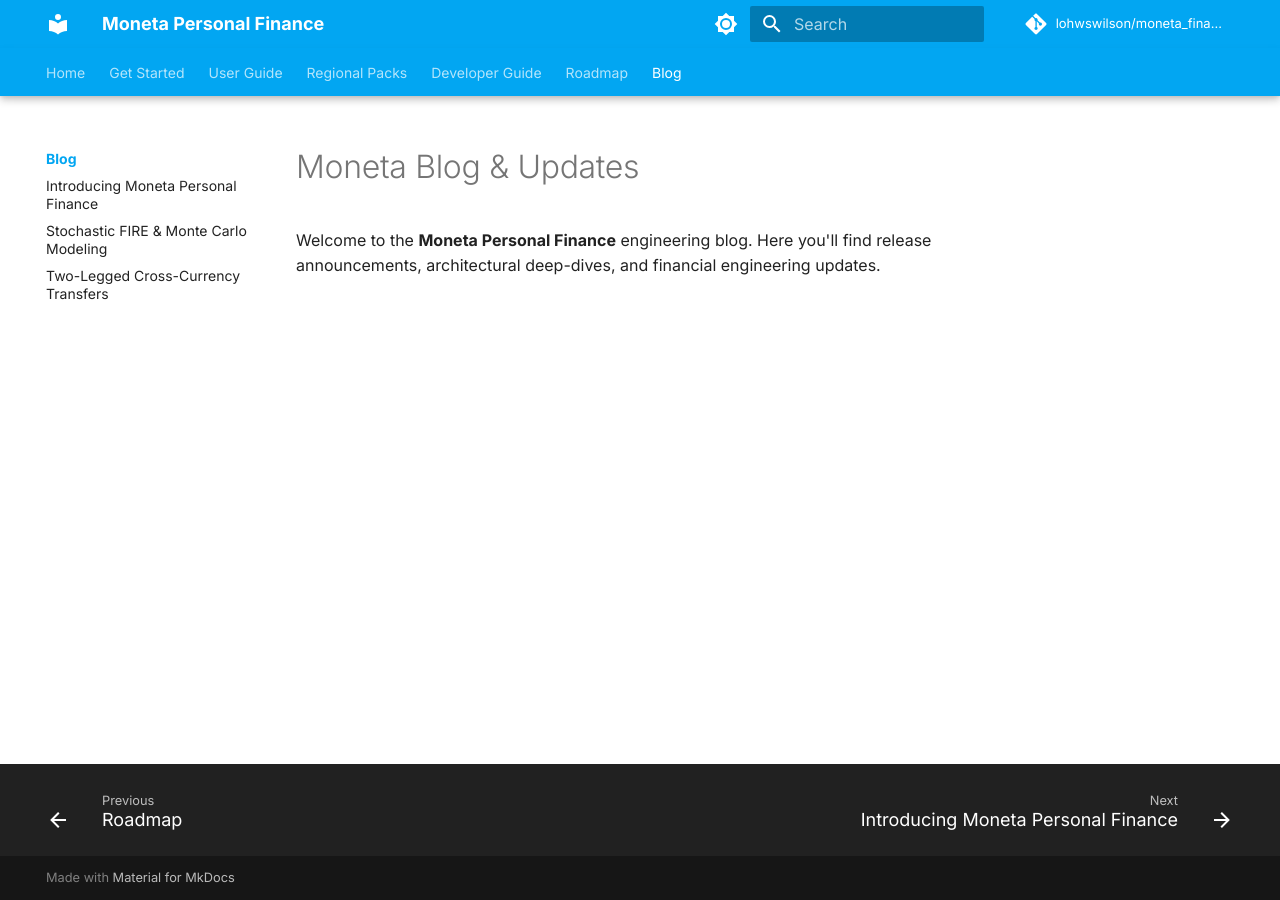
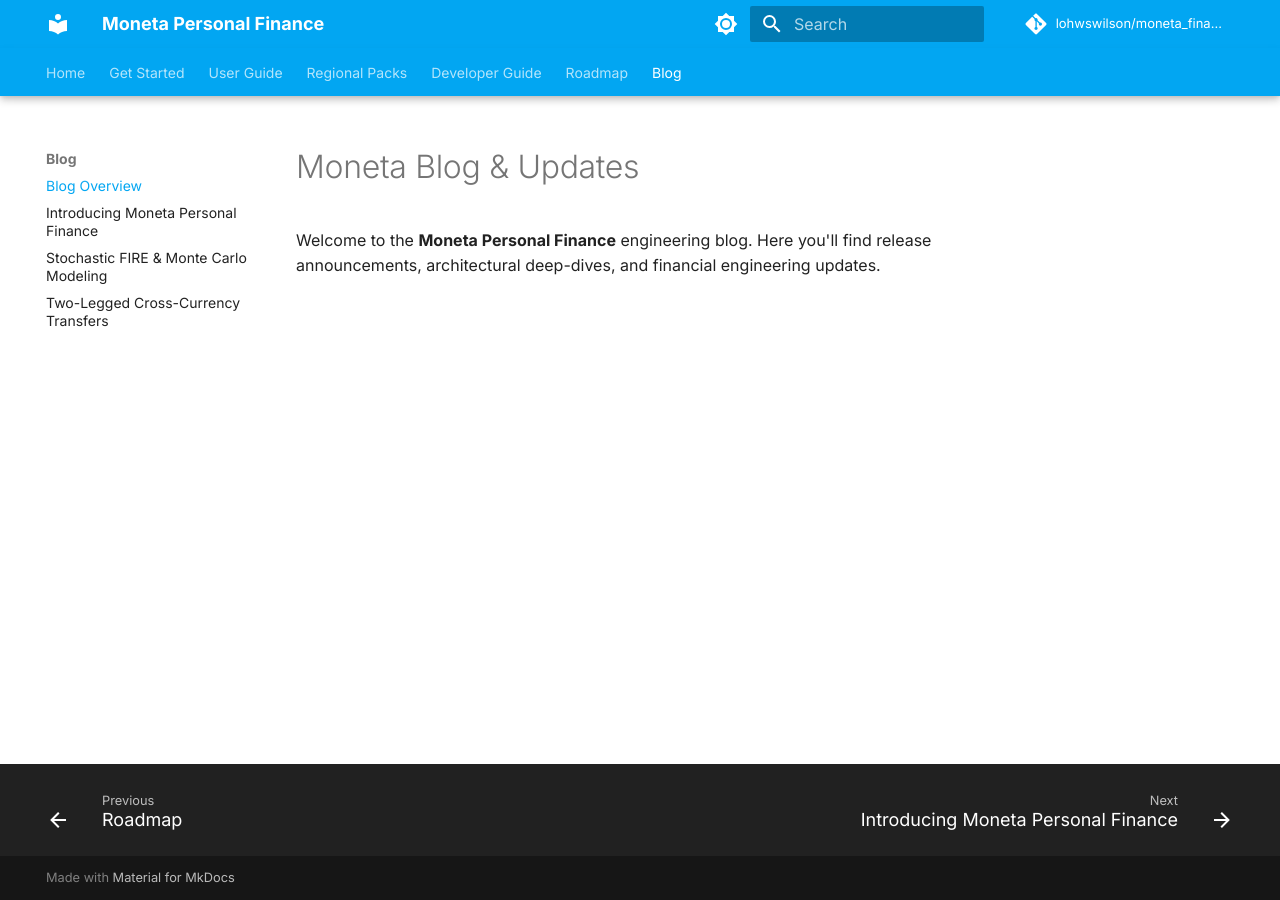
Before and after one commit to lohwswilson/moneta_finance, an MkDocs documentation site: the page built from docs/blog/index.md, in a window 1280 px wide. Built offline with MkDocs 1.6.1 and Material for MkDocs 9.7.7, drawn with Linux system fonts in a browser that asks for light colours; comment, search, counter and statistics services are not loaded.

Commit message:
fix(docs): ensure all menu items including Development Environment Setup are explicitly displayed on sidebar

```diff
--- a/mkdocs.yml
+++ b/mkdocs.yml
@@ -34,7 +34,6 @@
     - navigation.tracking
     - navigation.tabs
     - navigation.tabs.sticky
-    - navigation.indexes
     - navigation.top
     - navigation.footer
     - search.suggest
--- a/zensical.toml
+++ b/zensical.toml
@@ -46,7 +46,6 @@
     "navigation.tracking",
     "navigation.tabs",
     "navigation.tabs.sticky",
-    "navigation.indexes",
     "navigation.top",
     "navigation.footer",
     "search.highlight",
```
